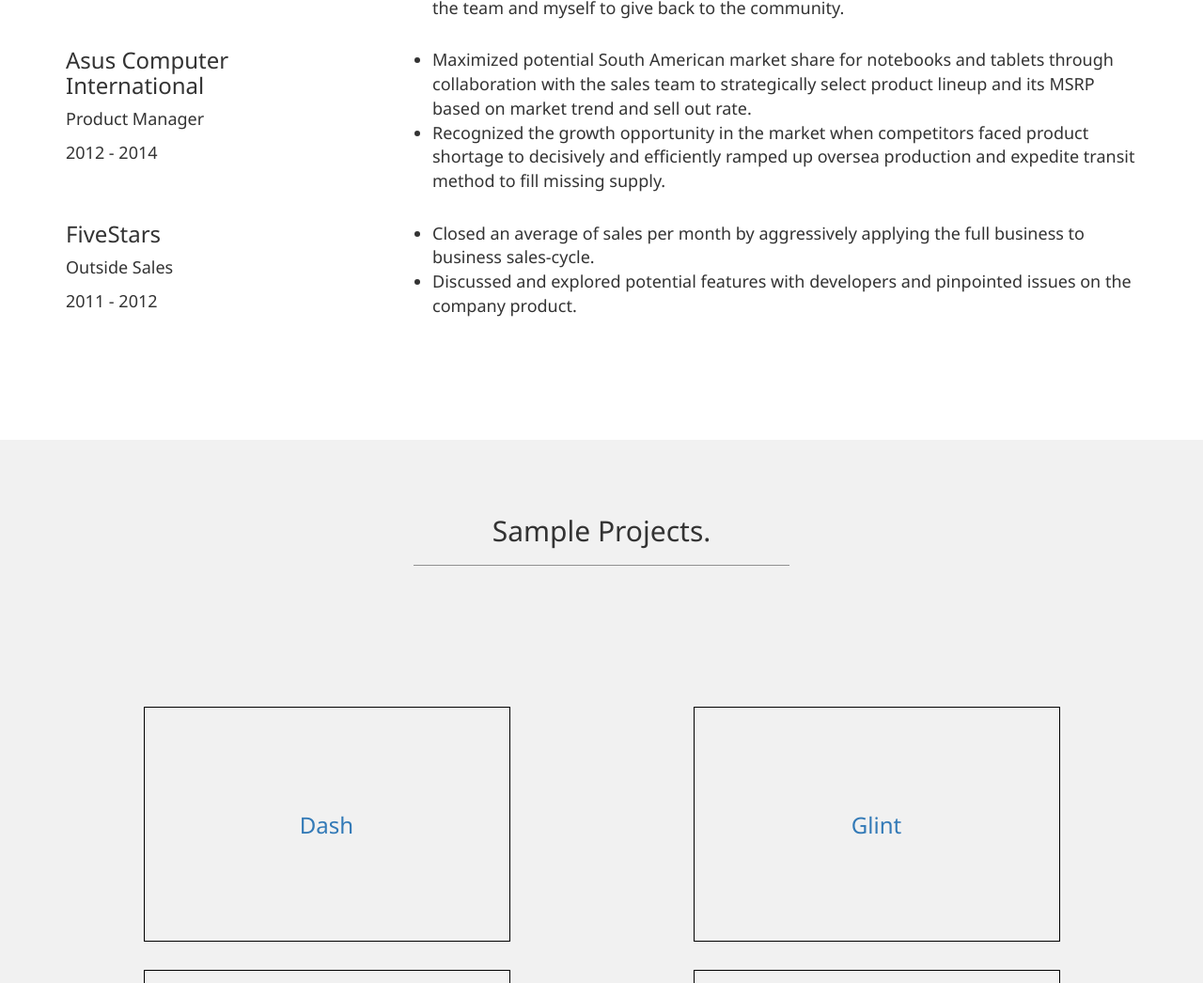
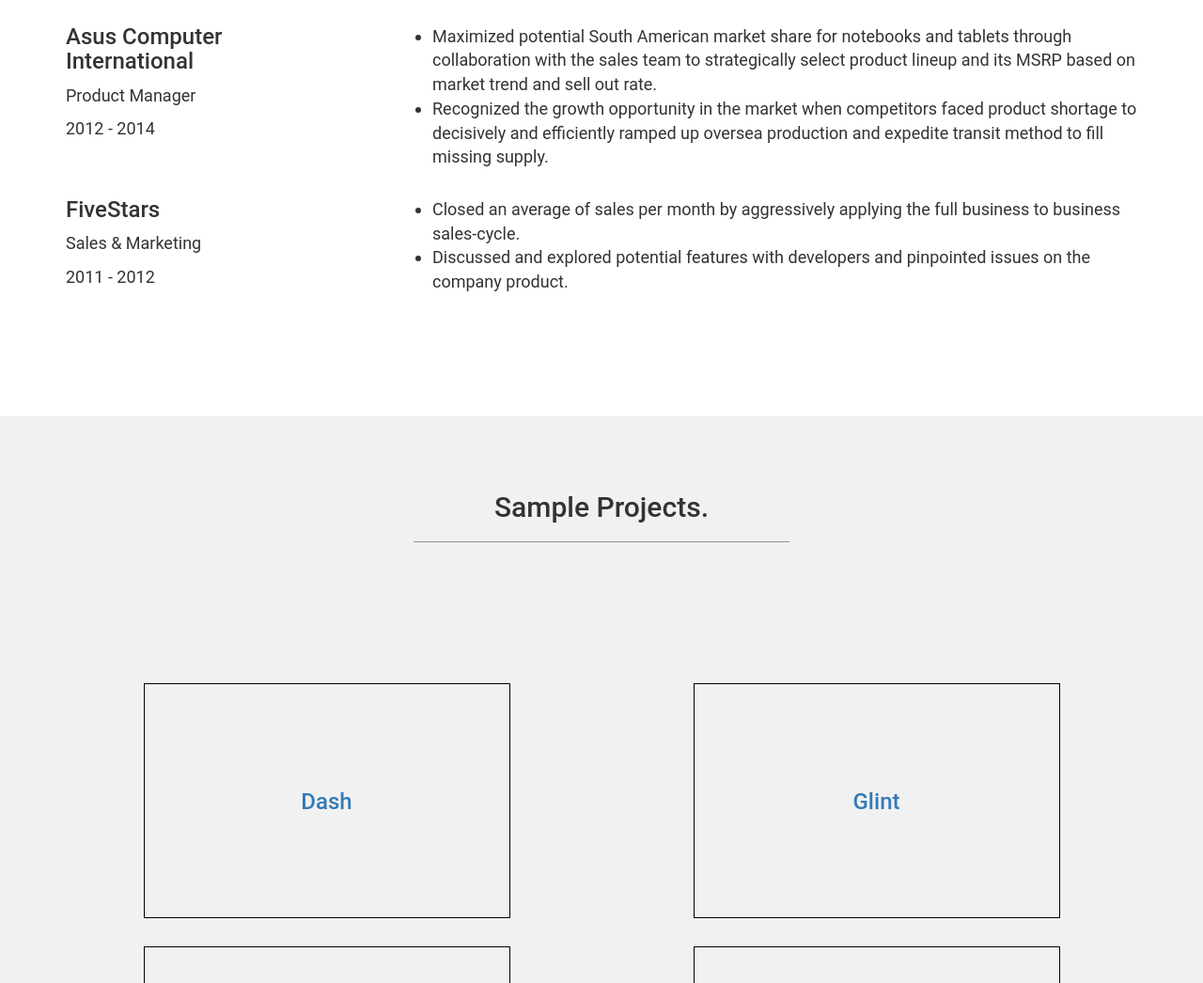
Before and after one commit to Scottkao85/personal_site, a website: page index.html in a window 1280 px wide. Shown: the part 1724-2770 px from the top of the page at 94% size. Drawn offline with Linux system fonts and the light colour scheme.

Commit message:
ADDED: new font face

```diff
--- a/index.html
+++ b/index.html
@@ -93,7 +93,7 @@
                          <div class="company-info FiveStars">
                             <div class="col-md-3">
                                 <h3 class="company">FiveStars</h3>
-                                <p class="work-position">Outside Sales</p>
+                                <p class="work-position">Sales & Marketing</p>
                                 <p class="work-date">2011 - 2012</p>
                             </div>
                             <ul class="job-description col-md-8 col-md-offset-1">
--- a/styles/main.scss
+++ b/styles/main.scss
@@ -1,6 +1,6 @@
 .page-main {
 
-    font-family: 'Noto Sans', sans-serif;
+    font-family: 'Roboto', sans-serif;
 
     .section-content {
         overflow-x: hidden;
@@ -31,6 +31,7 @@
         // background-color: #262626;
         .hero-image {
             margin: 0 auto;
+            height: auto;
         }
         .row {
             position: relative;
```
Also changed, not shown: dist/css/main.css, 1 other file.
